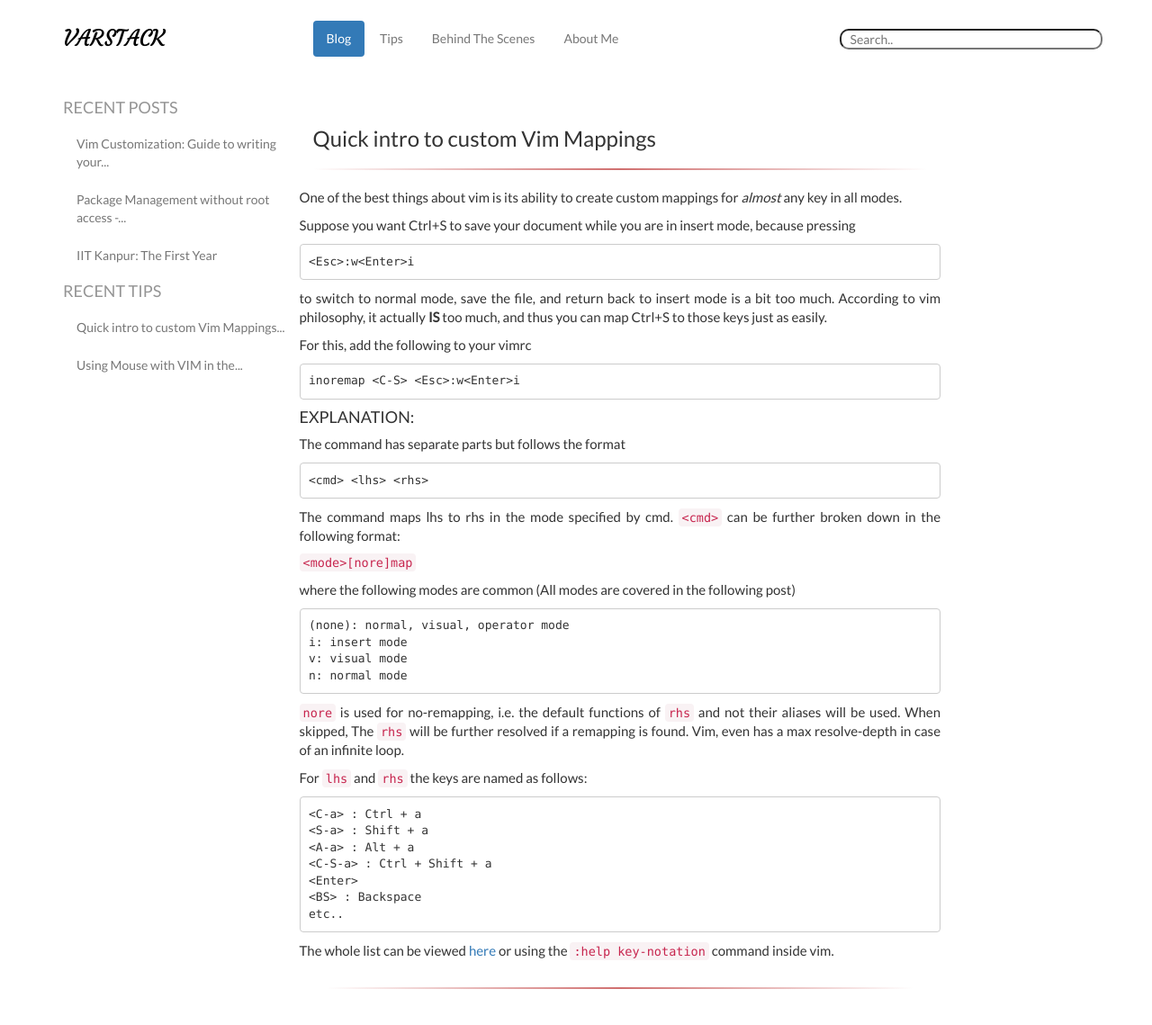
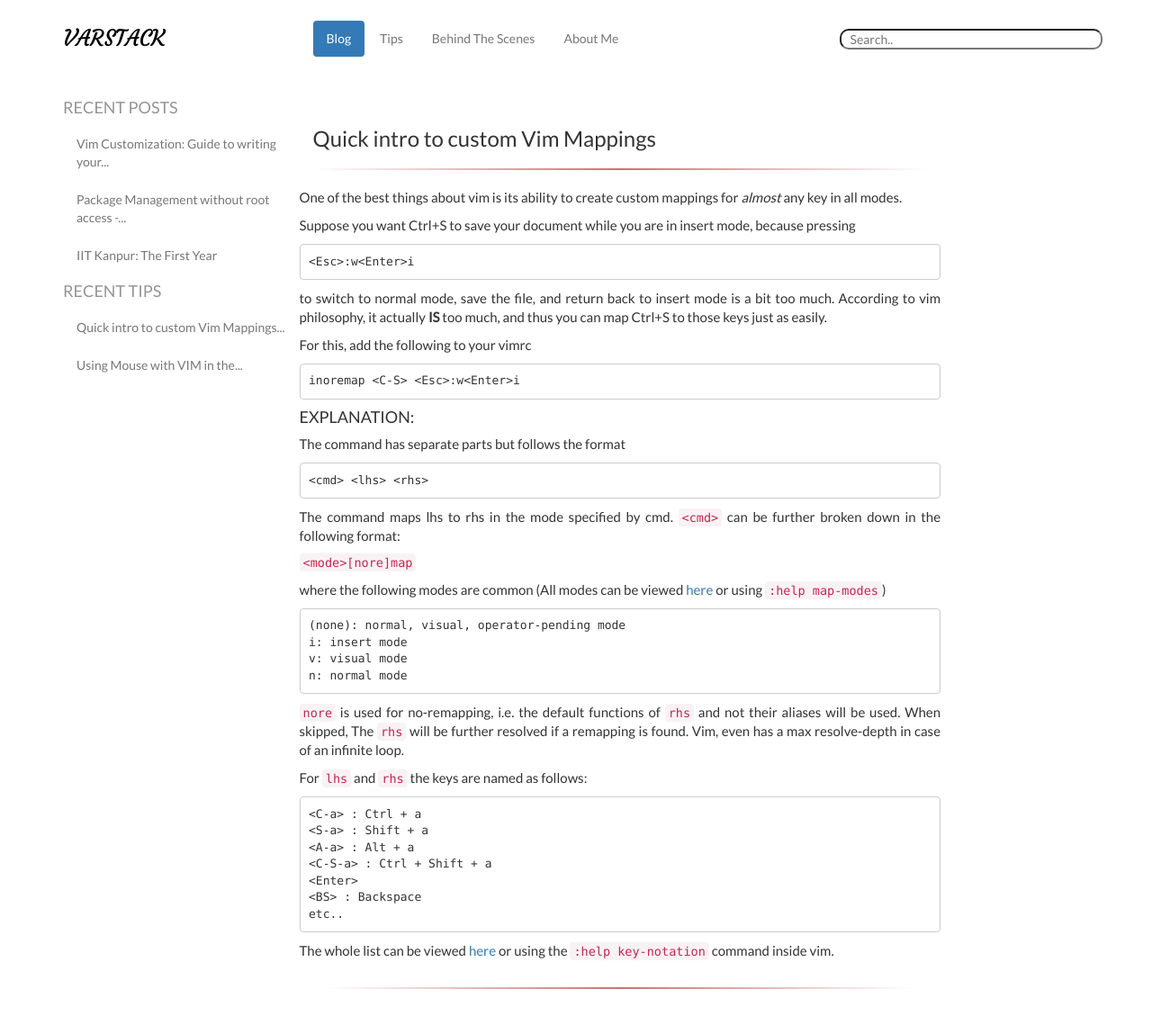
Before and after one commit to pallavagarwal07/pallavagarwal07.github.io, a Jekyll site: the page built from _posts/2015-07-01-Vim-Mappings.md, in a window 1280 px wide. Shown: the whole page at 90% size. Built offline with Jekyll 4.4.1, drawn with Linux system fonts in a browser that asks for light colours; Markdown is read by kramdown in place of the engine named in the settings; comment, search, counter and statistics services are not loaded.

Commit message:
Minor corrections

````diff
--- a/_posts/2015-07-01-Vim-Mappings.md
+++ b/_posts/2015-07-01-Vim-Mappings.md
@@ -38,10 +38,12 @@ The command maps lhs to rhs in the mode specified by cmd.
 `<mode>[nore]map`
 
 where the following modes are common (All
-modes are covered in the following post)
+modes can be viewed
+[here](http://vimdoc.sourceforge.net/htmldoc/map.html#map-modes)
+or using `:help map-modes`)
 
 ```
-(none): normal, visual, operator mode
+(none): normal, visual, operator-pending mode
 i: insert mode
 v: visual mode
 n: normal mode
````
